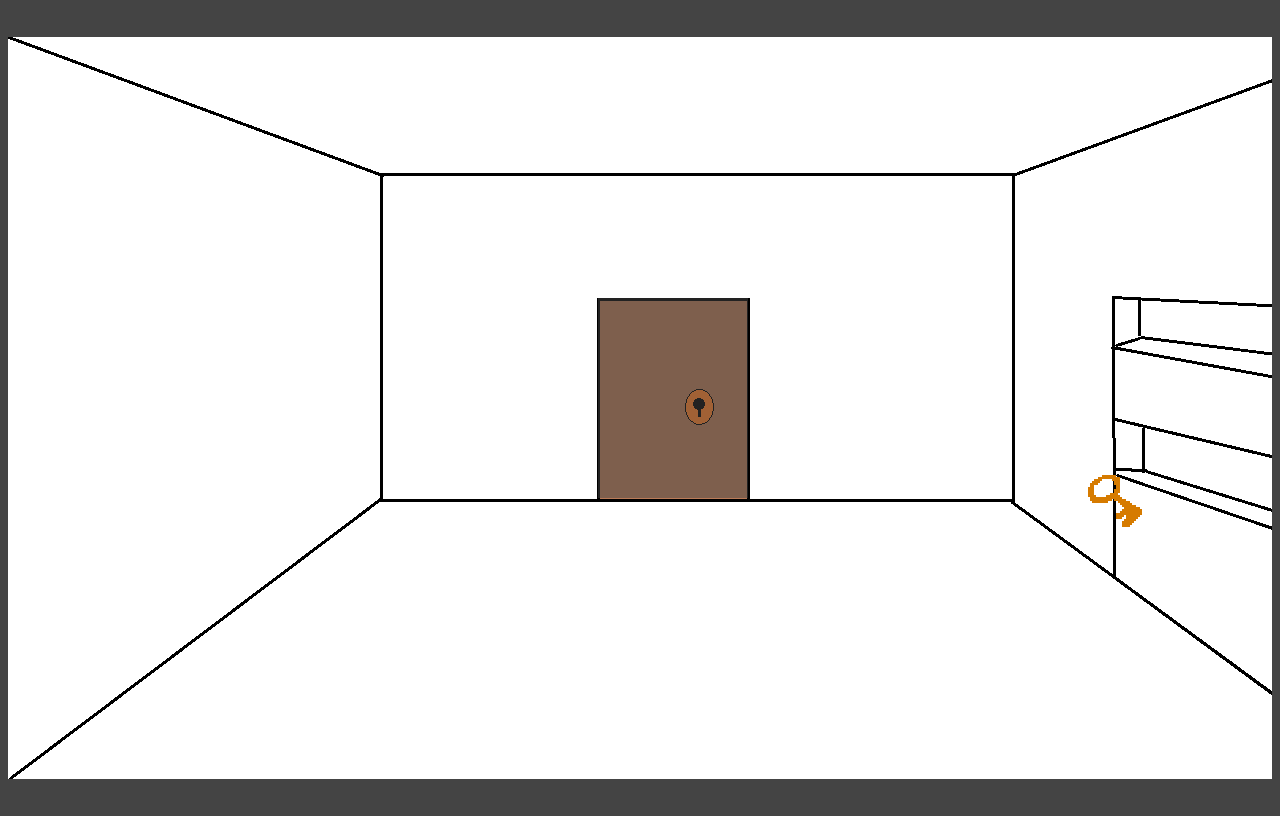
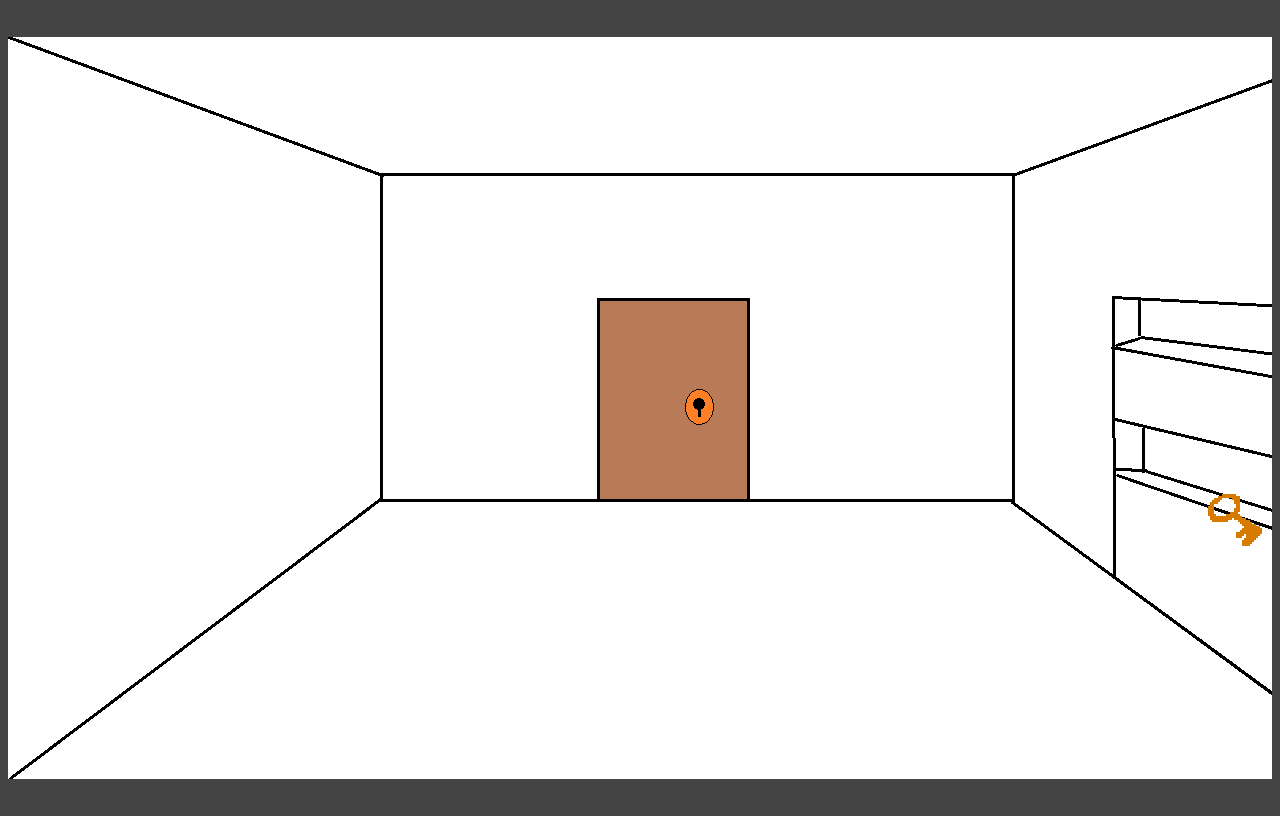
Before and after one commit to Luftare/pointAndClick, a plain HTML site: page index.html in a window 1280 px wide. Drawn offline with Linux system fonts and the light colour scheme.

Commit message:
Simplify project structure

```diff
--- a/index.html
+++ b/index.html
@@ -8,12 +8,7 @@
     <link rel="stylesheet" type="text/css" href="style.css">
   </head>
   <body>
-  <div class="room">
-    <div class="item" id="key" style="background-image: url('room0/key.png'); width: 64px; height: 64px; right: 130px; bottom: 250px;">
-    </div>
-    <div class="item" style="background-color: #444; width: 150px; height: 200px; left: 590px; top: 261px; opacity: 0.5;"></div>
-  </div>
+    <div class="room"></div>
+    <script src="main.js"></script>
   </body>
-<script src="room0/index.js"></script>
-<script src="main.js"></script>
 </html>
--- a/main.js
+++ b/main.js
@@ -15,13 +15,43 @@
 //   }, 1000);
 // };
 
+const rooms = [
+  {
+    items: [
+      {
+        src: "images/key.png",
+        left: 1190,
+        top: 446.5,
+        width: 64,
+        height: 64
+      },
+      {
+        left: 590,
+        top: 261,
+        width: 150,
+        height: 200
+      }
+    ]
+  }
+];
+
+function cleanRoom() {
+  document.querySelector(".room").innerHTML = "";
+}
+
 function setupRoom(room) {
+  cleanRoom();
   room.items.forEach(function(item) {
-    console.log(item);
     const div = document.createElement("div");
     div.classList.add("item");
-    div.style.top = item.top + "px";
+    div.style.top = `${item.top}px`;
+    div.style.left = `${item.left}px`;
+    div.style.width = `${item.width}px`;
+    div.style.height = `${item.height}px`;
+    if (item.src) {
+      div.style.backgroundImage = `url('${item.src}')`;
+    }
     document.querySelector(".room").append(div);
   });
 }
-setupRoom(room0);
+setupRoom(rooms[0]);
--- a/room0/index.js
+++ /dev/null
@@ -1,17 +0,0 @@
-const room0 = {
-  items: [
-    {
-      src: "room0/key.png",
-      left: 1190,
-      top: 446.5,
-      width: 64,
-      height: 64
-    },
-    {
-      left: 590,
-      top: 261,
-      width: 150,
-      height: 200
-    }
-  ]
-};
--- a/style.css
+++ b/style.css
@@ -11,13 +11,15 @@ body {
   display: block;
   width: 1379px;
   height: 742px;
-  background-image: url("room0/room.png");
+  background-image: url("images/room0.png");
 }
+
 .item {
   cursor: pointer;
   position: absolute;
   transform-origin: center;
 }
+
 .roll {
   animation: item-roll 1s;
 }
```
Also changed, not shown: images/key.png (renamed from room0/key.png), images/room0.png (renamed from room0/room.png), images/room1.png (renamed from room1.png), images/room_template.png (renamed from room_template.png). Lines whose indentation alone changed are shown as unchanged.
